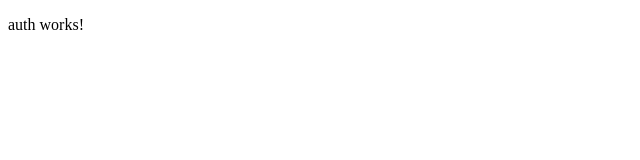
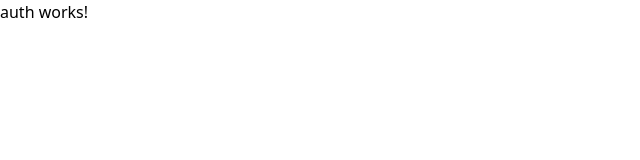
Before and after one commit to KubakDev/baby-care-panel, an Angular app: page / in a window 1280 px wide. Shown: the top 160 px of the page, without its empty margins (0-640 px from the left). Built offline with nearby package versions, Linux system fonts and the light colour scheme.

Commit message:
ui set up, tailwind installed

```diff
--- a/package.json
+++ b/package.json
@@ -34,6 +34,7 @@
     "karma-coverage": "~2.1.0",
     "karma-jasmine": "~4.0.0",
     "karma-jasmine-html-reporter": "~1.7.0",
+    "tailwindcss": "^3.0.19",
     "typescript": "~4.5.2"
   }
 }
--- a/src/app/pages/auth/auth.component.html
+++ b/src/app/pages/auth/auth.component.html
@@ -1 +1 @@
-<p>auth works!</p>
+<h1>auth works!</h1>
--- a/src/styles.scss
+++ b/src/styles.scss
@@ -1 +1,3 @@
-/* You can add global styles to this file, and also import other style files */
+@import "tailwindcss/base";
+@import "tailwindcss/components";
+@import "tailwindcss/utilities";
--- /dev/null
+++ b/tailwind.config.js
@@ -0,0 +1,13 @@
+module.exports = {
+  prefix: "",
+  purge: {
+    content: ["./src/**/*.{html,ts}"],
+  },
+  darkMode: "class", // or 'media' or 'class'
+  theme: {
+    extend: {},
+  },
+  variants: {
+    extend: {},
+  },
+};
```
Also changed, not shown: 1 other file (tests, documents, lock files or other folders).
